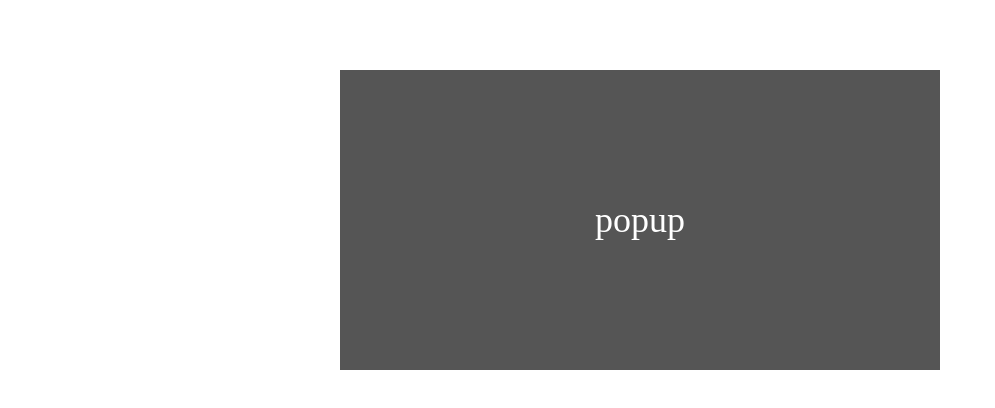
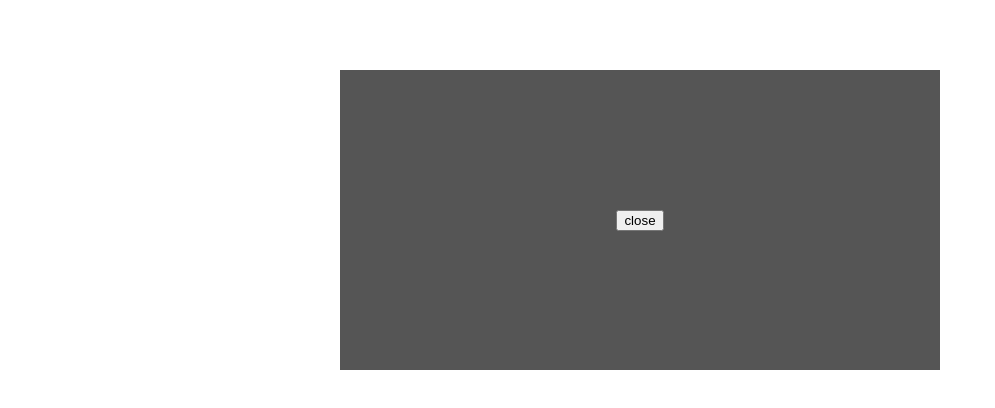
Before and after one commit to minechoo/React, a React (Create React App) app: page / in a window 1280 px wide. Both pictures are taken after a click on the element "메인 컨텐츠". Shown: the part 180-588 px from the top of the page, without its empty margins (0-995 px from the left). Built offline with nearby package versions, Linux system fonts and the light colour scheme.

Commit message:
자식컴포넌트에 props로 state 변경전달

```diff
--- a/src/App.js
+++ b/src/App.js
@@ -29,7 +29,7 @@ function App() {
 				<button onClick={() => setColor('aqua')}>제목 글자색을 aqua로 변경</button>
 			</main>
 			{/* {IsPop ? <Popup /> : null} */}
-			{IsPop && <Popup />}
+			{IsPop && <Popup setIsPop={setIsPop} />}
 		</>
 	);
 }
--- a/src/Popup.js
+++ b/src/Popup.js
@@ -1,4 +1,5 @@
 import React from 'react';
+
 const popupStyle = {
 	width: 600,
 	height: 300,
@@ -14,8 +15,13 @@ const popupStyle = {
 	transform: 'translate(-50%, -50%)',
 };
 
-function Popup() {
-	return <aside style={popupStyle}>popup</aside>;
+function Popup({ setIsPop }) {
+	return (
+		<aside style={popupStyle}>
+			{/* 자기자신을 닫아주는 스테이트가 자기가 아닌 부모컴포넌트에 있으므로 부모 컴포넌트로 부터 스테이트 변경함수를 props로 전달받아 호출 */}
+			<button onClick={() => setIsPop(false)}>close</button>
+		</aside>
+	);
 }
 
 export default Popup;
```
